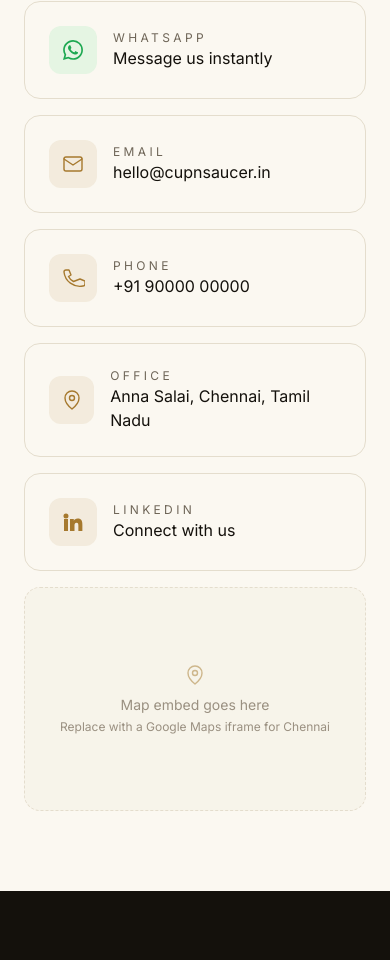
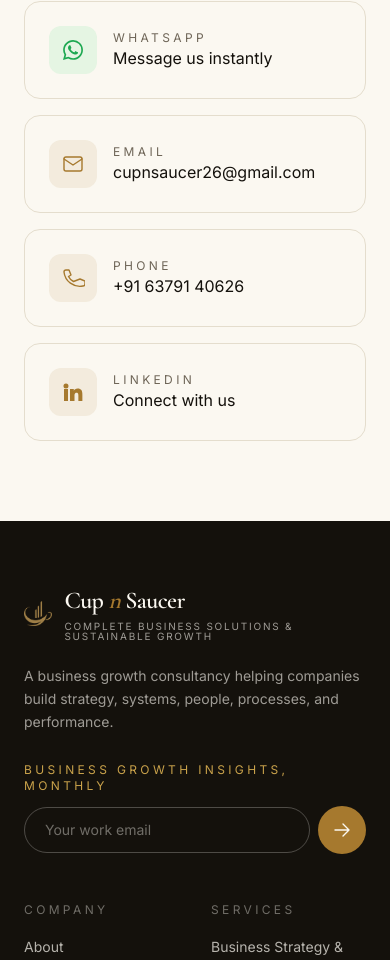
Before and after one commit to madhumitaganeshkumar123-ship-it/cupnsaucer, a Next.js app: page /contact in a window 390 px wide. Shown: the part 1132-2092 px from the top of the page. Built offline with nearby package versions, Linux system fonts and the light colour scheme.

Commit message:
Update contact details, remove office address, add Sales Training service
- site.ts: update email, whatsapp, phone, LinkedIn to real values
- Remove office address/map placeholder from Contact page and JSON-LD schema
- Add Sales Training service under Sales & Distribution

```diff
--- a/src/app/contact/page.tsx
+++ b/src/app/contact/page.tsx
@@ -6,7 +6,6 @@
 import {
   MailIcon,
   PhoneIcon,
-  PinIcon,
   WhatsAppIcon,
   LinkedInIcon,
 } from "@/components/ui/Icons";
@@ -15,7 +14,7 @@
 export const metadata: Metadata = {
   title: "Contact",
   description:
-    "Get in touch with Cup N Saucer. Reach us by message, WhatsApp, email, or phone, or visit our office in Chennai, Tamil Nadu.",
+    "Get in touch with Cup N Saucer. Reach us by message, WhatsApp, email, or phone.",
 };
 
 export default function ContactPage() {
@@ -75,18 +74,6 @@
               </span>
             </a>
 
-            <div className="flex items-center gap-4 rounded-2xl border border-line bg-cream p-6">
-              <span className="flex h-12 w-12 items-center justify-center rounded-xl bg-gold/10 text-gold">
-                <PinIcon className="h-6 w-6" />
-              </span>
-              <span>
-                <span className="block text-xs uppercase tracking-eyebrow text-taupe">Office</span>
-                <span className="text-ink">
-                  {site.address.line2}, {site.address.city}, {site.address.region}
-                </span>
-              </span>
-            </div>
-
             <a
               href={site.social.linkedin}
               target="_blank"
@@ -101,17 +88,6 @@
                 <span className="text-ink">Connect with us</span>
               </span>
             </a>
-
-            {/* Map placeholder — drop in a Google Maps embed iframe here. */}
-            <div className="flex h-56 items-center justify-center rounded-2xl border border-dashed border-line bg-cream-deep/40 text-center text-sm text-taupe-light">
-              <div>
-                <PinIcon className="mx-auto mb-2 h-6 w-6 text-gold/50" />
-                Map embed goes here
-                <span className="mt-1 block text-xs">
-                  Replace with a Google Maps iframe for {site.address.city}
-                </span>
-              </div>
-            </div>
           </Reveal>
         </Container>
       </section>
--- a/src/lib/schema.ts
+++ b/src/lib/schema.ts
@@ -14,14 +14,6 @@
     image: `${site.url}/images/og-default.jpg`,
     logo: `${site.url}/logo-mark.svg`,
     areaServed: "IN",
-    address: {
-      "@type": "PostalAddress",
-      streetAddress: `${site.address.line1}, ${site.address.line2}`,
-      addressLocality: site.address.city,
-      addressRegion: site.address.region,
-      postalCode: site.address.postalCode,
-      addressCountry: site.address.country,
-    },
     sameAs: [site.social.linkedin, site.social.instagram, site.social.youtube],
   };
 }
--- a/src/lib/site.ts
+++ b/src/lib/site.ts
@@ -5,21 +5,13 @@
   description:
     "Cup N Saucer is a business growth consultancy that helps companies build strategy, systems, people, processes, and performance — turning vision into sustainable, structured growth.",
   // Update these to your live values before launch.
-  url: "https://www.cupnsaucer.in",
-  email: "hello@cupnsaucer.in",
-  phone: "+91 90000 00000",
-  phoneHref: "+919000000000",
-  whatsapp: "919000000000",
-  address: {
-    line1: "Cup N Saucer Advisory",
-    line2: "Anna Salai",
-    city: "Chennai",
-    region: "Tamil Nadu",
-    postalCode: "600002",
-    country: "India",
-  },
+  url: "https://www.cupnsaucer.co.in",
+  email: "cupnsaucer26@gmail.com",
+  phone: "+91 63791 40626",
+  phoneHref: "+916379140626",
+  whatsapp: "916379140626",
   social: {
-    linkedin: "https://www.linkedin.com/company/cupnsaucer",
+    linkedin: "https://www.linkedin.com/in/cupnsaucer/",
     instagram: "https://www.instagram.com/cupnsaucer",
     youtube: "https://www.youtube.com/@cupnsaucer",
   },
```
Also changed, not shown: src/data/services.ts (+22 -0 lines).
